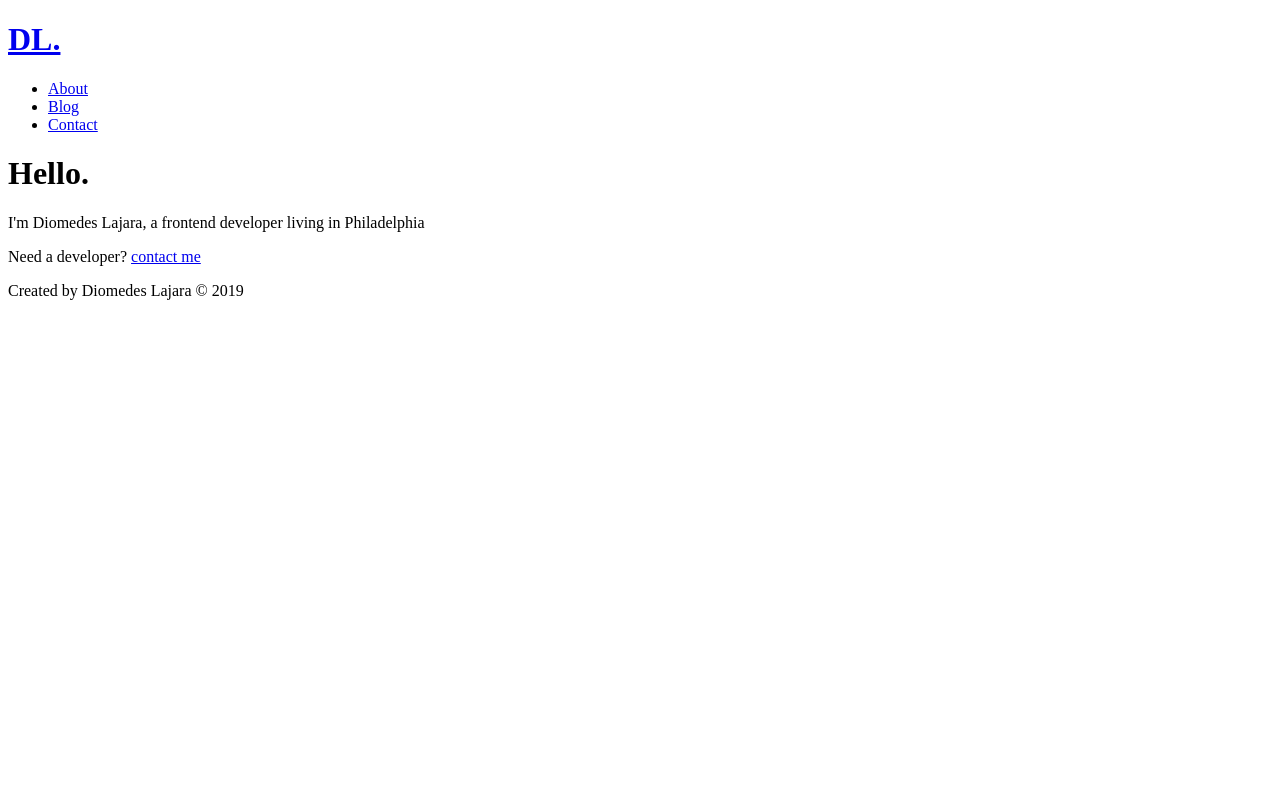
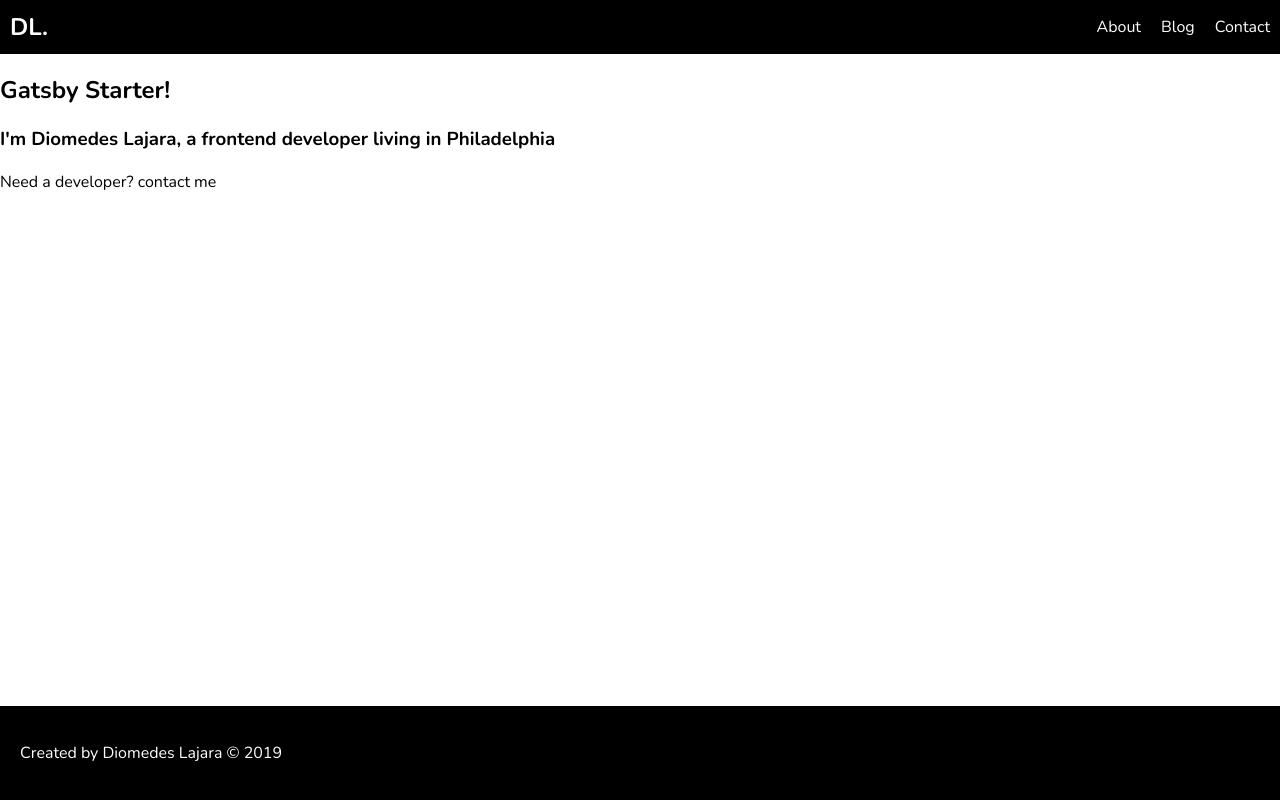
Before and after one commit to DlOMEDES/gatsby__starter, a Gatsby site: page / in a window 1280 px wide. Built offline with nearby package versions, Linux system fonts and the light colour scheme; Gatsby itself is replaced by a stand-in of ours.

Commit message:
adding posts md

```diff
--- a/gatsby-config.js
+++ b/gatsby-config.js
@@ -1,9 +1,7 @@
-/**
- * Configure your Gatsby site with this file.
- *
- * See: https://www.gatsbyjs.org/docs/gatsby-config/
- */
-
 module.exports = {
-  /* Your site config here */
+  siteMetadata: {
+    title: "Gatsby Starter!",
+    author: "Diomedes Lajara",
+  },
+  plugins: [`gatsby-plugin-styled-components`],
 }
--- a/src/components/Footer.js
+++ b/src/components/Footer.js
@@ -1,10 +1,29 @@
 import React from "react"
+import styled from "styled-components"
+import { graphql, useStaticQuery } from "gatsby"
+
+const StyledFooter = styled.footer`
+  background: black;
+  color: white;
+  padding: 2rem;
+`
 
 const Footer = () => {
+  const data = useStaticQuery(graphql`
+    query {
+      site {
+        siteMetadata {
+          author
+        }
+      }
+    }
+  `)
+  const { author } = data.site.siteMetadata
+
   return (
-    <footer>
-      <p>Created by Diomedes Lajara © 2019</p>
-    </footer>
+    <StyledFooter>
+      <p>Created by {author} © 2019</p>
+    </StyledFooter>
   )
 }
 
--- a/src/components/Header.js
+++ b/src/components/Header.js
@@ -1,9 +1,31 @@
 import React from "react"
 import { Link } from "gatsby"
+import styled from "styled-components"
+
+const StyledHeader = styled.header`
+  background: black;
+  color: white;
+  display: flex;
+  justify-content: space-between;
+  align-items: center;
+
+  h1 {
+    margin: 0 1rem;
+  }
+
+  ul {
+    display: flex;
+    justify-content: space-evenly;
+
+    li {
+      margin: 0 1rem;
+    }
+  }
+`
 
 const Header = () => {
   return (
-    <header>
+    <StyledHeader>
       <h1>
         <Link to="/">DL.</Link>
       </h1>
@@ -20,7 +42,7 @@ const Header = () => {
           </li>
         </ul>
       </nav>
-    </header>
+    </StyledHeader>
   )
 }
 
--- a/src/components/Layout.js
+++ b/src/components/Layout.js
@@ -1,14 +1,32 @@
-import React from "react"
+import React, { Fragment } from "react"
 import Footer from "../components/Footer"
 import Header from "../components/Header"
+import { GlobalStyle } from "../theme/GlobalStyle"
+import styled from "styled-components"
 
-const Layout = props => {
+const Container = styled.section`
+  margin: 0 auto;
+  /* padding: 1rem; */
+  display: flex;
+  flex-direction: column;
+  min-height: 100vh;
+`
+
+const Content = styled.div`
+  flex-grow: 1;
+`
+const Layout = ({ children }) => {
   return (
-    <div>
-      <Header />
-      {props.children}
-      <Footer />
-    </div>
+    <Fragment>
+      <GlobalStyle />
+      <Container>
+        <Content>
+          <Header />
+          {children}
+        </Content>
+        <Footer />
+      </Container>
+    </Fragment>
   )
 }
 
--- a/src/pages/index.js
+++ b/src/pages/index.js
@@ -1,12 +1,24 @@
 import React from "react"
-import { Link } from "gatsby"
+import { Link, graphql, useStaticQuery } from "gatsby"
 import Layout from "../components/Layout"
 
 const index = () => {
+  const data = useStaticQuery(graphql`
+    query {
+      site {
+        siteMetadata {
+          title
+          author
+        }
+      }
+    }
+  `)
+  const { title, author } = data.site.siteMetadata
+
   return (
     <Layout>
-      <h1>Hello.</h1>
-      <p>I'm Diomedes Lajara, a frontend developer living in Philadelphia</p>
+      <h1>{title}</h1>
+      <h3>I'm {author}, a frontend developer living in Philadelphia</h3>
       <p>
         Need a developer? <Link to="/contact">contact me</Link>
       </p>
--- /dev/null
+++ b/src/posts/gatsby.md
@@ -0,0 +1,6 @@
+---
+title: "ReactJs"
+date: "2019-08-02"
+---
+
+Here you will take a look at ReactJs.
--- /dev/null
+++ b/src/posts/react.md
@@ -0,0 +1,12 @@
+---
+title: "The Great Gatsby Starter!"
+date: "2019-08-03"
+---
+
+This is the amazing gatsby
+
+## Topics Corvered
+
+1. Gatsby
+2. GraphQl
+3. ReactJs
--- /dev/null
+++ b/src/theme/GlobalStyle.js
@@ -0,0 +1,21 @@
+import { createGlobalStyle } from "styled-components"
+
+export const GlobalStyle = createGlobalStyle`
+  html {
+    box-sizing: border-box;
+    font-size: 62.5%;
+  }
+  body {
+    @import url('https://fonts.googleapis.com/css?family=Nunito:700,400,300"');
+    font-family: 'Nunito', sans-serif;
+    margin: 0;
+    padding: 0;
+    font-size: 1.6rem;
+  }
+
+  ul, li, a {
+    text-decoration: none;
+    color: inherit;
+    list-style-type: none;
+  }
+`
```
Also changed, not shown: package.json (+8 -2 lines), src/theme/colors.js (added), src/theme/sizes.js (added), 2 other files.
